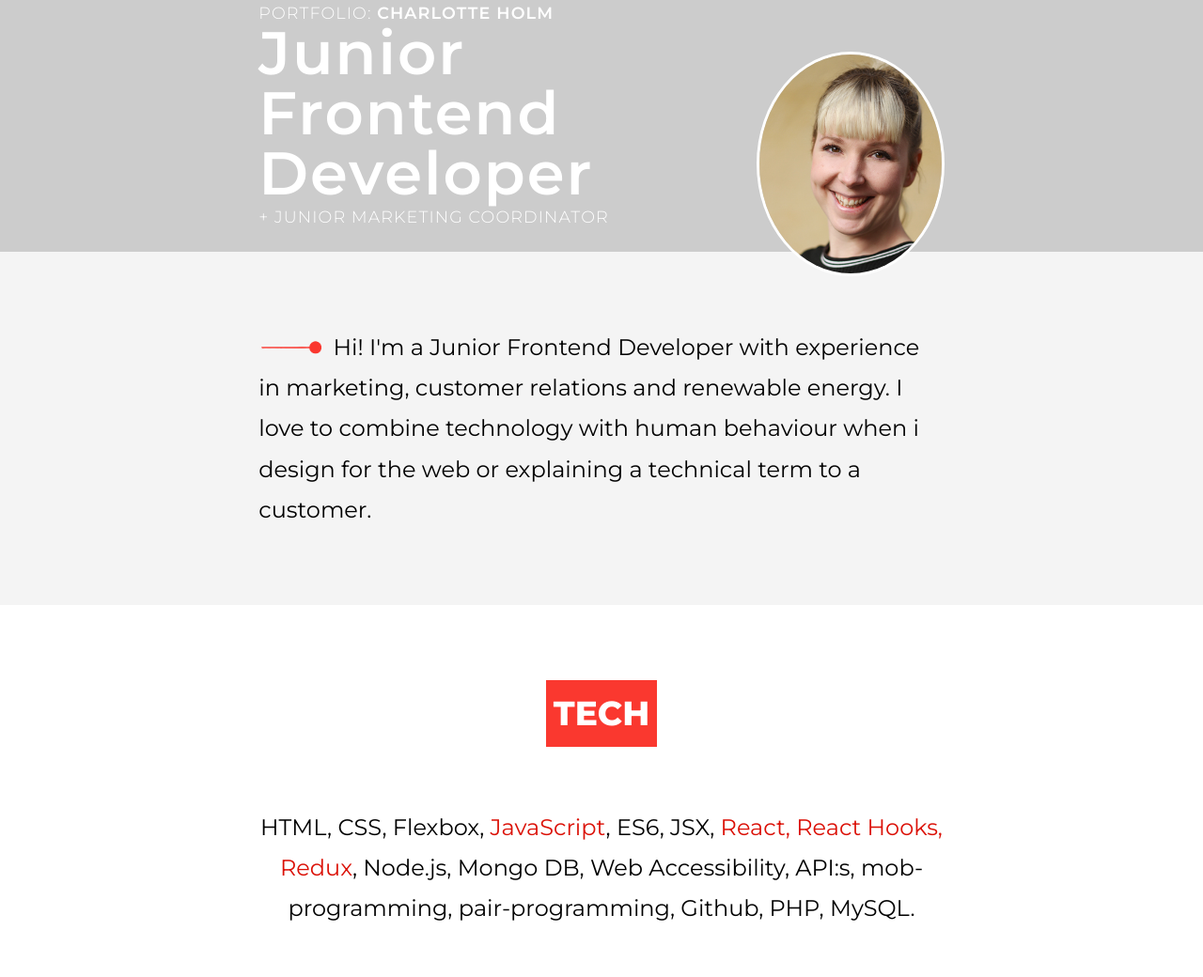
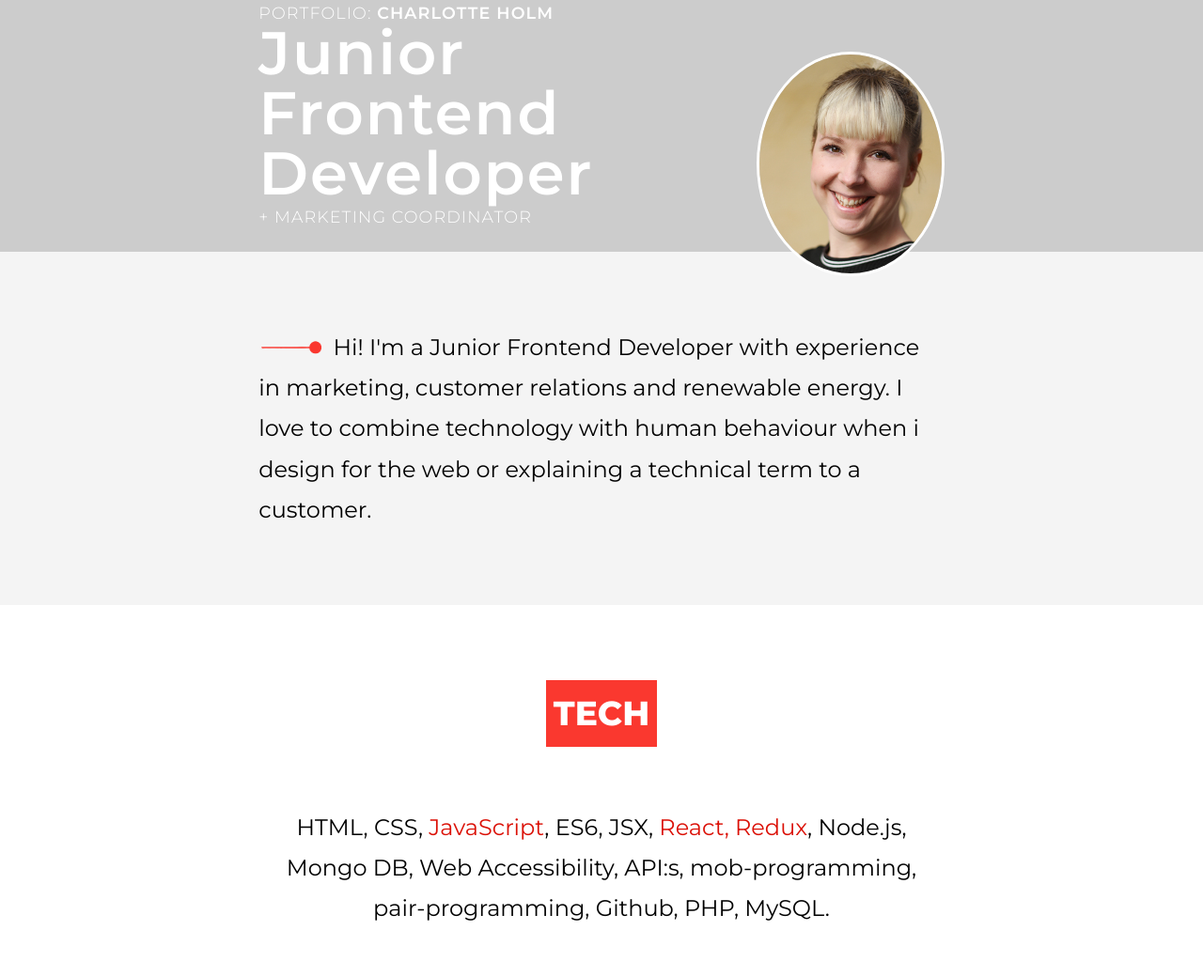
Before and after one commit to HannaCharlotteHolm/portfolio, a plain HTML site: page code/index.html in a window 1280 px wide. Shown: the part 212-1252 px from the top of the page at 94% size. Drawn offline with Linux system fonts and the light colour scheme.

Commit message:
Update index.html

```diff
--- a/code/index.html
+++ b/code/index.html
@@ -62,7 +62,7 @@
           <div class="personal_data_info">
             <p>Portfolio: <span>Charlotte Holm</span></p>
             <h1>Junior Frontend Developer</h1>
-            <p>+ Junior Marketing Coordinator</p>
+            <p>+ Marketing Coordinator</p>
           </div>
           <img class="profile_image" src="Images/charlotte_profile.jpg" alt="Photo of Charlotte Holm">
         </div>
@@ -77,7 +77,7 @@
     <section class="tech">
       <div class="tech_div">
         <h2>Tech</h2>
-        <p>HTML, CSS, Flexbox,<span> JavaScript</span>, ES6, JSX, <span>React, React Hooks, Redux</span>, Node.js, Mongo DB, Web Accessibility, API:s, mob-programming, pair-programming, Github, PHP, MySQL.</p>
+        <p>HTML, CSS,<span> JavaScript</span>, ES6, JSX, <span>React, Redux</span>, Node.js, Mongo DB, Web Accessibility, API:s, mob-programming, pair-programming, Github, PHP, MySQL.</p>
       </div>
     </section>
     <section class="featured_projects">
@@ -155,7 +155,7 @@
             aria-describedby="other_projects_4" target="_blank">>></a></p>
       </div>
     </section>
-    <section class="my_thoughts">
+    <!-- <section class="my_thoughts">
       <div class="my_thoughts_div">
         <h2>My thoughts <span>about code</span></h2>
         <div class="projects_flex">
@@ -181,7 +181,7 @@
             href="#"
             aria-haspopup="true" aria-describedby="more_thoughts_1" target="_blank">>></a></p>
       </div>
-    </section>
+    </section> -->
     <section class="skills">
       <div class="skills_div">
         <h2>Skills</h2>
```
